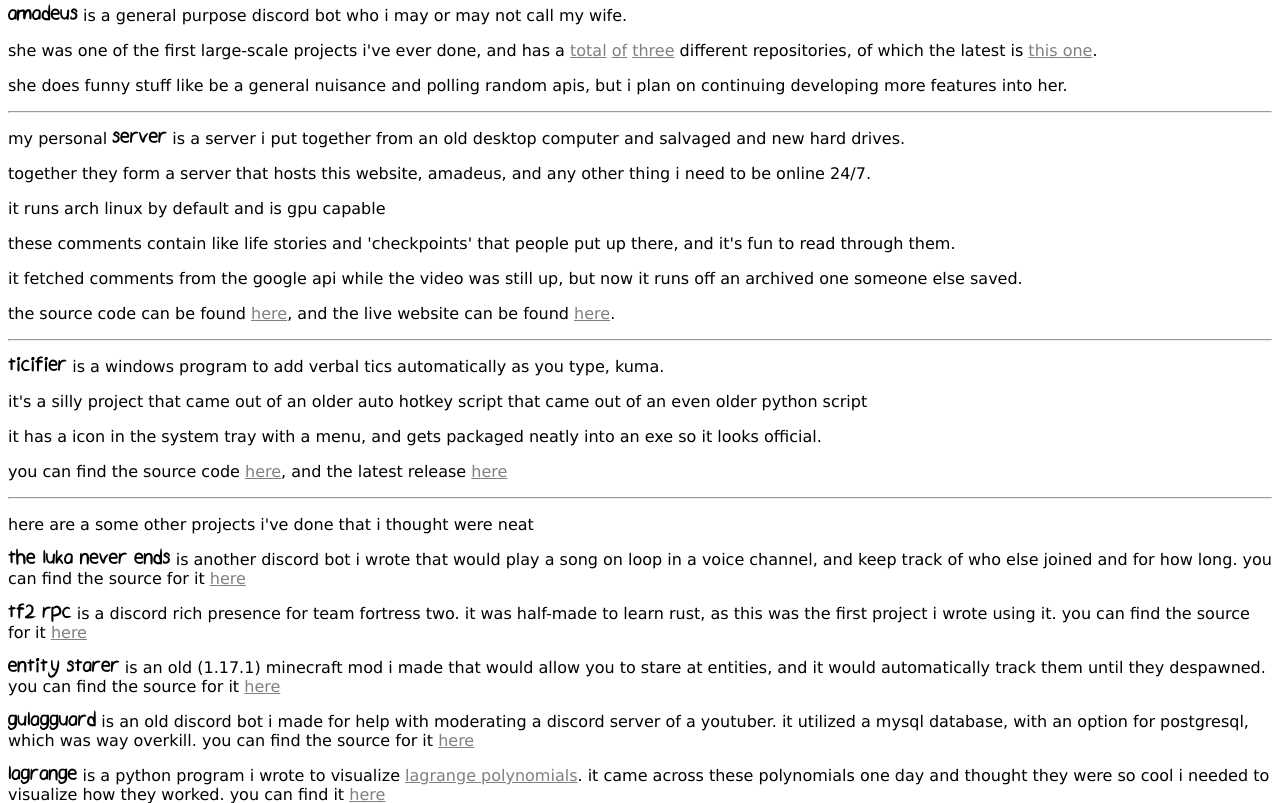
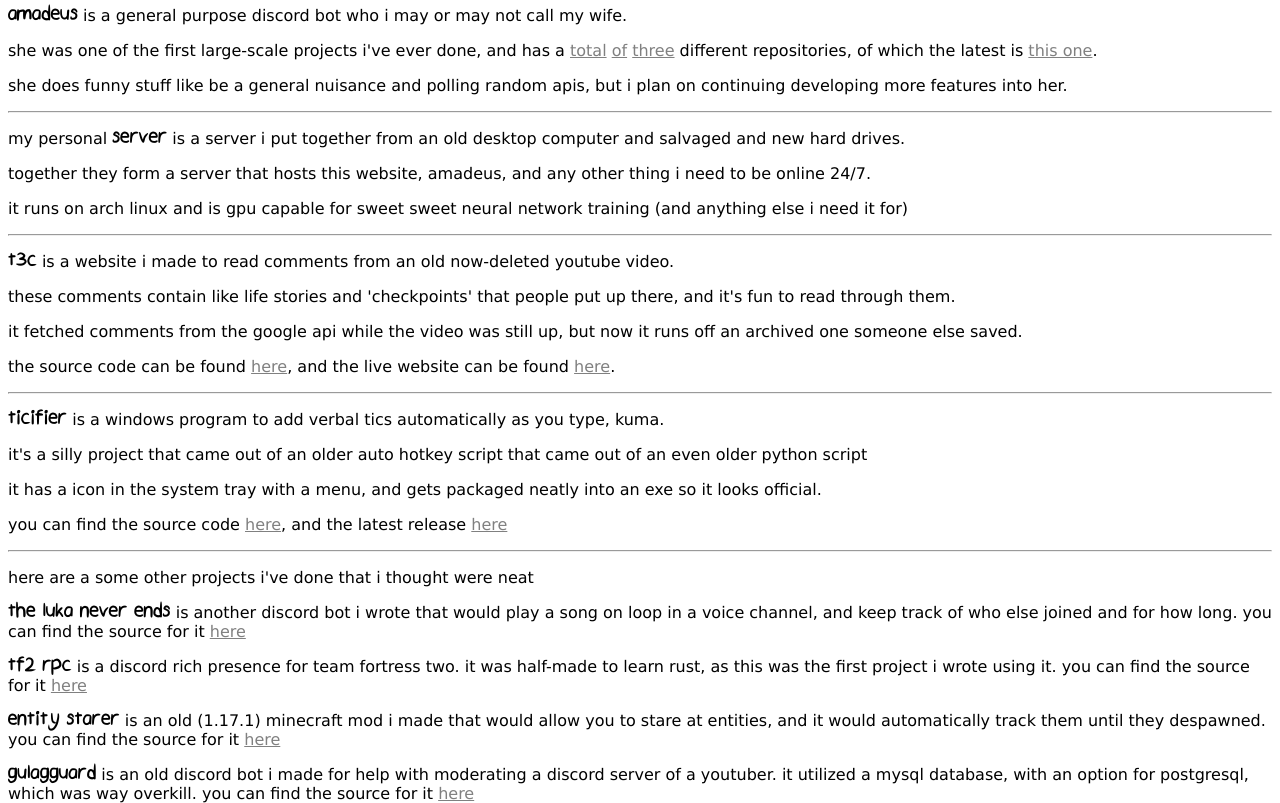
Before and after one commit to plasmaofthedawn/website, a Flask app: page /projects in a window 1280 px wide. Shown: the part 144-947 px from the top of the page. Run offline with Flask 3, Linux system fonts and the light colour scheme.

Commit message:
unfucked my projects page lol

```diff
--- a/templates/projects.html
+++ b/templates/projects.html
@@ -26,7 +26,14 @@
 </p>
 
 <p>together they form a server that hosts this website, amadeus, and any other thing i need to be online 24/7.</p>
-<p>it runs arch linux by default and is gpu capable</p>
+<p>it runs on arch linux and is gpu capable for sweet sweet neural network training (and anything else i need it for)</p>
+
+<hr>
+
+<p>
+<p>
+    <span class="project-title">t3c</span> is a website i made to read comments from an old now-deleted youtube video.
+</p>
 
 <p>these comments contain like life stories and 'checkpoints' that people put up there, and it's fun to read through them.</p>
 <p>it fetched comments from the google api while the video was still up, but now it runs off an archived one someone else saved.</p>
```
